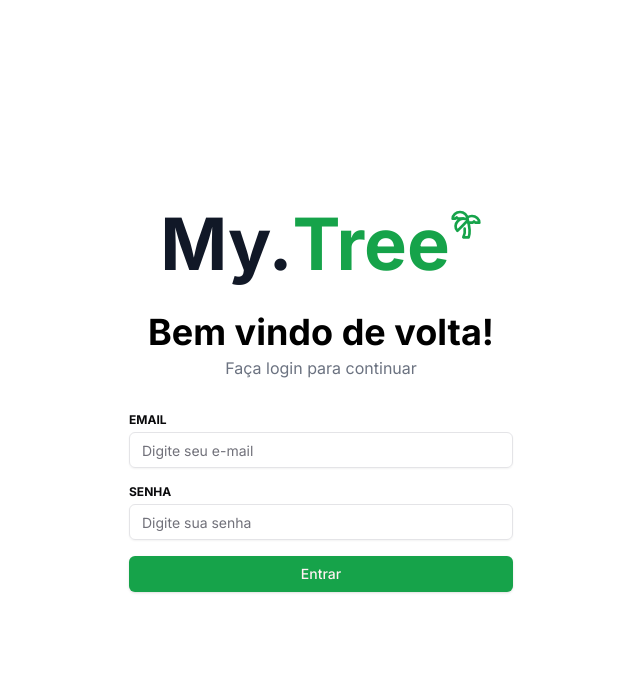
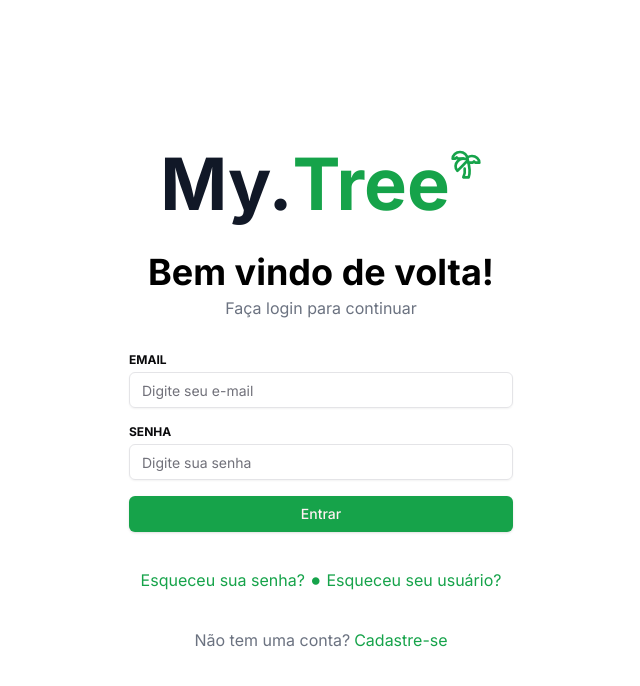
Before and after one commit to Mateus8741/mytree, a Next.js app: page / in a window 1280 px wide. Shown: the top 686 px of the page, without its empty margins (319-959 px from the left). Built offline with nearby package versions, Linux system fonts and the light colour scheme.

Commit message:
Refactor: Add AdjacentLinks component and update LoginScreen layout

```diff
--- a/src/app/page.tsx
+++ b/src/app/page.tsx
@@ -1,5 +1,6 @@
 'use client'
 
+import { AdjacentLinks } from '@/components/adjacentLinks'
 import { Button } from '@/components/button'
 import { FormTextInput } from '@/components/Form/formInput'
 import { Logo } from '@/components/logo'
@@ -22,6 +23,10 @@ export default function LoginScreen() {
   function onSubmit(data: LoginScheema) {
     console.log(data)
   }
+
+  const forgotPasswordLink = '#'
+  const forgotUsernameLink = '#'
+  const signUpLink = '#'
 
   return (
     <main className="flex flex-col items-center justify-center h-screen">
@@ -52,6 +57,21 @@ export default function LoginScreen() {
           Entrar
         </Button>
       </form>
+
+      <div className="flex gap-1 items-center">
+        <AdjacentLinks link={forgotPasswordLink} tittle="Esqueceu sua senha?" />
+        <div className="mt-8 text-2xl text-green-600">&bull;</div>
+        <AdjacentLinks
+          link={forgotUsernameLink}
+          tittle="Esqueceu seu usuário?"
+        />
+      </div>
+
+      <div className="flex items-center gap-1">
+        <p className="text-gray-500 mt-8">Não tem uma conta?</p>
+
+        <AdjacentLinks link={signUpLink} tittle="Cadastre-se" />
+      </div>
     </main>
   )
 }
--- /dev/null
+++ b/src/components/adjacentLinks.tsx
@@ -0,0 +1,17 @@
+interface AdjacentLinksProps {
+  link: string
+  tittle: string
+}
+
+export function AdjacentLinks({ link, tittle }: AdjacentLinksProps) {
+  return (
+    <div className="flex items-center gap-1 mt-8">
+      <a
+        href={link}
+        className="relative text-green-600 after:block after:absolute after:left-0 after-bottom-0 after:w-full after:h-[2px] after:bg-green-600 after:scale-x-0 after:origin-left after:transition-transform after:duration-300 hover:after:scale-x-100"
+      >
+        {tittle}
+      </a>
+    </div>
+  )
+}
```
